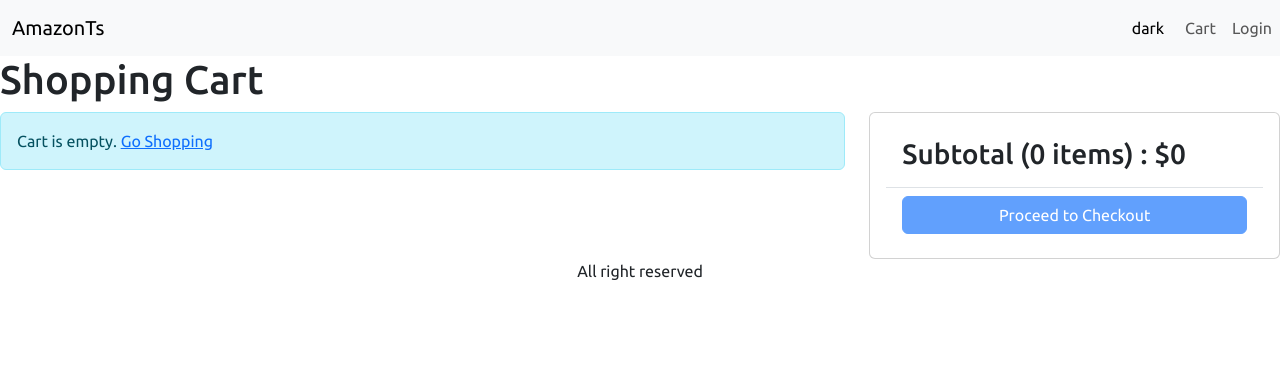
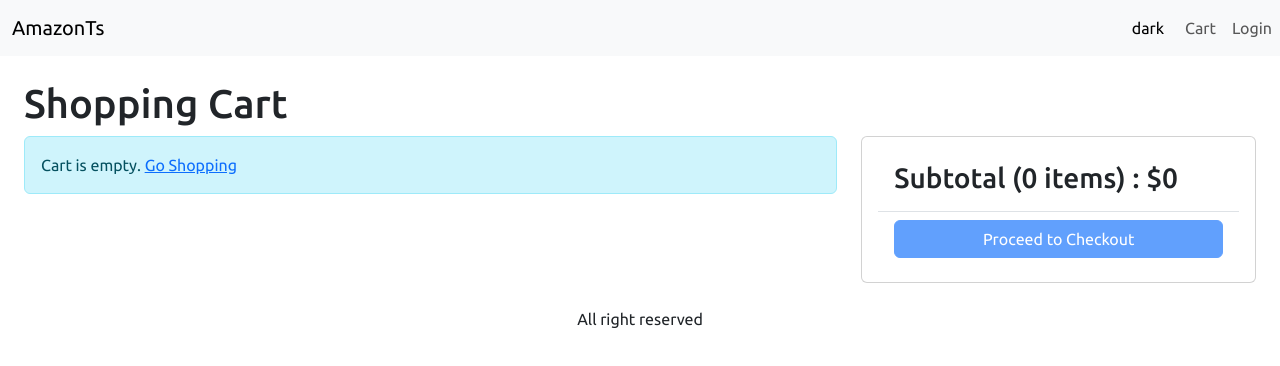
Before and after one commit to mekuzd/Amazon-Typescript, a React (Vite) app in the folder frontend/: page /cart in a window 1280 px wide. Shown: the top 366 px of the page. Built offline with nearby package versions, Linux system fonts and the light colour scheme.

Commit message:
made adjustments

```diff
--- a/frontend/src/App.tsx
+++ b/frontend/src/App.tsx
@@ -6,11 +6,10 @@ import "react-toastify/dist/ReactToastify.css";
 function App() {
   return (
     <div className="d-flex flex-column vh-100 ">
-      {" "}
+      <ToastContainer position="bottom-center" limit={1} />
       <DefaultLayout>
-        <ToastContainer position="bottom-center" limit={1} />
         <main>
-          <Container className="mt-3">
+          <Container className="mt-3 ">
             <Homepage />
           </Container>
         </main>
--- a/frontend/src/Pages/CartPage.tsx
+++ b/frontend/src/Pages/CartPage.tsx
@@ -1,7 +1,7 @@
 import { Link, useNavigate } from "react-router-dom";
 import { Store } from "../Provider/Store";
 import { useContext } from "react";
-import { toast } from "react-toastify";
+import { ToastContainer, toast } from "react-toastify";
 import { CartItem } from "../Types/Cart";
 import { Helmet } from "react-helmet-async";
 import { Button, Card, Col, ListGroup, Row } from "react-bootstrap";
@@ -39,7 +39,8 @@ const Cartpage = () => {
 
   return (
     <DefaultLayout>
-      <div>
+      <ToastContainer position="bottom-center" limit={1} />
+      <div className="p-4">
         <Helmet>
           <title>Shopping Cart</title>
         </Helmet>
--- a/frontend/src/main.tsx
+++ b/frontend/src/main.tsx
@@ -9,6 +9,7 @@ import { createBrowserRouter, RouterProvider } from "react-router-dom";
 import Product from "./Pages/product.tsx";
 import { StoreProvider } from "./Provider/Store.tsx";
 import Cartpage from "./Pages/CartPage.tsx";
+import "react-toastify/dist/ReactToastify.css";
 
 const router = createBrowserRouter([
   {
```
